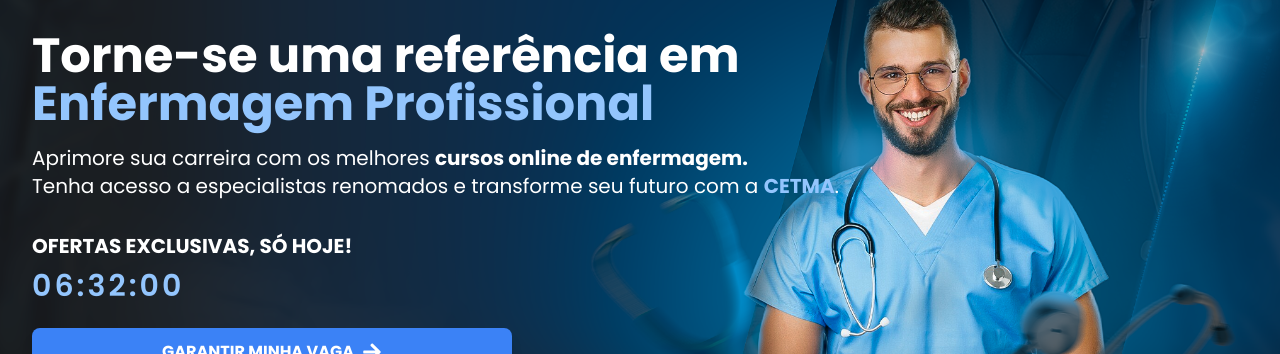
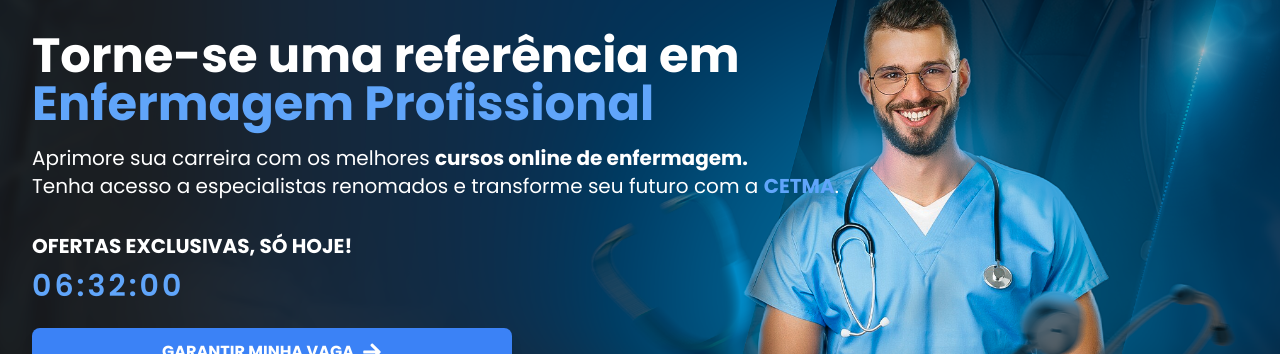
Before and after one commit to IsaiasZaza/cetmafront, a Next.js app: page / in a window 1280 px wide. Shown: the part 254-608 px from the top of the page. Built offline with nearby package versions, Linux system fonts and the light colour scheme; no server answers.

Commit message:
fix: change color

```diff
--- a/src/components/BannerHome.jsx
+++ b/src/components/BannerHome.jsx
@@ -45,15 +45,15 @@ export default function BannerHome() {
       <div className="relative text-white p-4 sm:p-8 rounded-lg max-w-4xl z-10 text-start">
         <h1 className="text-2xl sm:text-4xl lg:text-5xl font-extrabold leading-tight font-poppins mb-4">
           Torne-se uma referência em <br className="hidden sm:block" />
-          <span className="text-blue-300">Enfermagem Profissional</span>
+          <span className="text-blue-400">Enfermagem Profissional</span>
         </h1>
         <p className="text-lg lg:text-xl mb-8 text-start">
           Aprimore sua carreira com os melhores <strong>cursos online de enfermagem. </strong><br />
-          Tenha acesso a especialistas renomados e transforme seu futuro com a <strong className="text-blue-300">CETMA</strong>.
+          Tenha acesso a especialistas renomados e transforme seu futuro com a <strong className="text-blue-400">CETMA</strong>.
         </p>
         <div className="mb-6">
           <p className="text-xl font-bold mb-2">OFERTAS EXCLUSIVAS, SÓ HOJE!</p>
-          <p className="text-3xl font-semibold tracking-widest text-blue-300">{timeLeft}</p>
+          <p className="text-3xl font-semibold tracking-widest text-blue-400">{timeLeft}</p>
         </div>
         <div className="mb-6">
           <div className="w-full max-w-[480px]">
```
